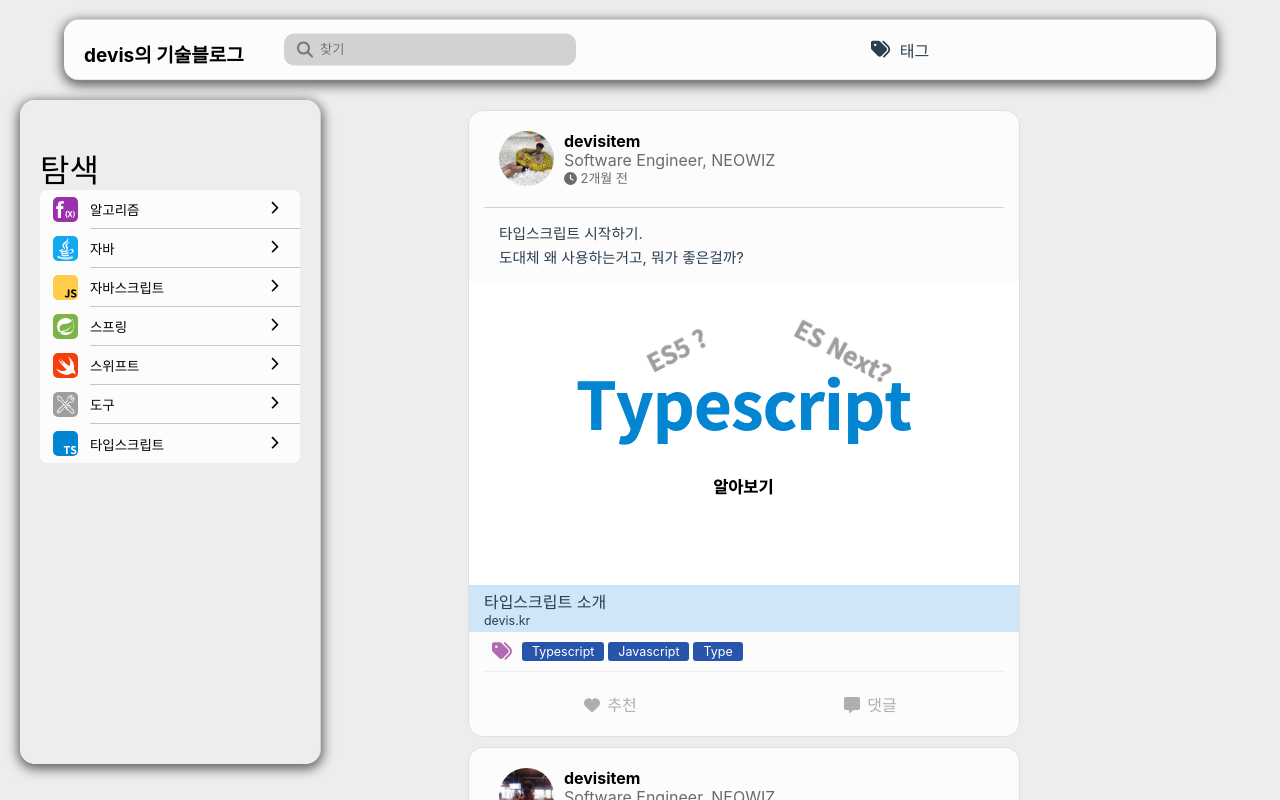
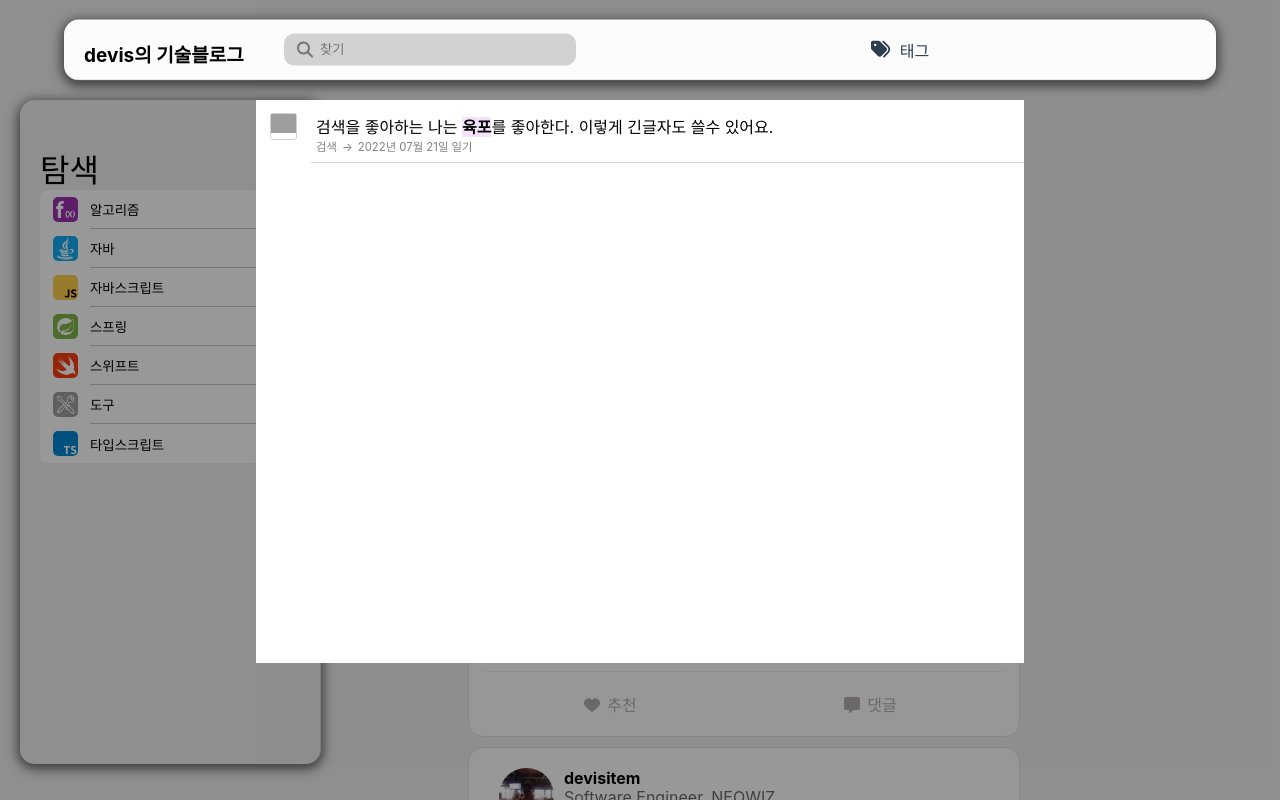
Before and after one commit to mr-alloc/alloc.io, a Nuxt app: page / in a window 1280 px wide. Both pictures are taken after a click on the element 335 px from the left and 49 px from the top of the page. Built offline with nearby package versions, Linux system fonts and the light colour scheme; grey boxes are pictures that could not be loaded; a web font is replaced by a local one.

Commit message:
검색 결과 디자인 수정

```diff
--- a/components/layout/content/MainContent.vue
+++ b/components/layout/content/MainContent.vue
@@ -2,10 +2,10 @@
   <div class="main-content-view" id="main-content-wrapper">
     <nuxt-page class="current-content" :page-key="route.fullPath" />
     <MainFooter />
-    <div class="background" :class="{ active : data.mobileNaviStore.isActive || !searchStatus.isSearchMode }" v-on:click="data.mobileNaviStore.isActive = false">
-      <div v-if="!searchStatus.isSearchMode" class="search-result-area">
+    <div class="background" :class="{ active : data.mobileNaviStore.isActive || searchStatus.isSearchMode }" v-on:click="data.mobileNaviStore.isActive = false">
+      <div v-if="searchStatus.isSearchMode" class="search-result-area">
         <div class="search-result-panel">
-          <div class="search-result-row" v-for="b in [1, 2, 3, 4, 5, 6]">
+          <div class="search-result-row">
             <div class="category-icon-area">
               <span class="category-icon">
                 <img src="@/assets/icon/algorithm.png"/>
@@ -13,16 +13,15 @@
             </div>
             <div class="detected-content-area">
               <ul class="detected-list">
-                <li v-for="a in [1, 2, 3]" class="each-detected-content">
+                <li class="each-detected-content">
                   <div class="result-string">
-                    <span>검색을 좋아하는 나는 <strong>육포</strong>를 좋아한다.</span>
+                    <span>검색을 좋아하는 나는 <em>육포</em>를 좋아한다. 이렇게 긴글자도 쓸수 있어요.</span>
                   </div>
                   <div class="result-breadcrumb">
-                    <span>
-                      검색
-                    <font-awesome-icon :icon="['fas', 'chevron-right']"/>
-                      2022년 07월 21일 일기
-                    </span>
+                    <ul>
+                      <li>검색</li>
+                      <li>2022년 07월 21일 일기</li>
+                    </ul>
                   </div>
                 </li>
               </ul>
@@ -39,7 +38,9 @@ import MainFooter from "@/components/layout/content/MainFooter.vue";
 import { mobileNaviStore } from "@/store";
 import { useRoute } from "#app";
 import {useSearchStatusStore} from "~/store/SearchStatusStore";
+import {onMounted} from "vue";
 const route = useRoute()
+const { $emitter }= useNuxtApp()
 const searchStatus = useSearchStatusStore()
 const components = {
   MainFooter
@@ -50,6 +51,12 @@ const data = {
   route
 }
 
+onMounted(() => {
+
+  $emitter.on('searchText', () => {
+
+  })
+})
 </script>
 
 <style lang="scss">
@@ -127,12 +134,33 @@ const data = {
               list-style: none;
 
               .each-detected-content {
+
                 .result-string {
-                  color: black
+                  color: black;
+
+                  em {
+                    font-style: normal;
+                    background-color: #F3DDFDCC;
+                    font-weight: bold;
+                  }
                 }
+
                 .result-breadcrumb {
                   font-size: 0.71rem;
                   color: #818080;
+
+                  ul {
+                    list-style: none;
+                    li {
+                      display: inline-block;
+
+
+                      &:not(:last-child):after {
+                        padding: 0 5px;
+                        content: '→';
+                      }
+                    }
+                  }
                 }
               }
             }
--- a/components/layout/header/MainHeader.vue
+++ b/components/layout/header/MainHeader.vue
@@ -7,10 +7,9 @@
         </div>
       </nuxt-link>
     </div>
-    <div class="search-box-wrapper" :class="{ 'search-mode' : searchStatusStore.isSearchMode}">
+    <div class="search-box-wrapper" :class="{ 'search-mode' : searchStatusStore.isSearchMode }">
       <div class="search-box"
            v-on:click="methods.activateSearchMode()"
-           v-on:focusout="methods.inactivateSearchMode()"
       >
         <div class="menu-icon-wrapper">
           <span class="menu-icon">
@@ -18,7 +17,10 @@
           </span>
         </div>
         <div class="menu-title">
-          <input type="text" placeholder="찾기">
+          <input type="text" placeholder="찾기"
+                 v-on:input="methods.typeForText($event)"
+                 v-on:focusout="methods.inactivateSearchMode($event)"
+          >
         </div>
       </div>
     </div>
@@ -90,8 +92,8 @@ onMounted(() => {
     const docHeight = body.scrollHeight
     const percent = (100.000 * currentScroll / (docHeight - winHeight)).toFixed(4) + '%'
 
-    const element: HTMLElement = document.querySelector('.app-container .progress-area .progress-bar')!
-    element.style.width = percent
+    // const element: HTMLElement = document.querySelector('.app-container .progress-area .progress-bar')!
+    // element.style.width = percent
 
   })
 
@@ -101,8 +103,13 @@ const methods = {
   activateSearchMode: () => {
     searchStatusStore.searching()
   },
-  inactivateSearchMode: () => {
+  inactivateSearchMode: (e: FocusEvent) => {
+    const input = e.target as HTMLInputElement
+    input.value = ''
     searchStatusStore.cancelSearch()
+  },
+  typeForText: (e: InputEvent) => {
+
   }
 }
 </script>
--- a/core/script/boot.js
+++ b/core/script/boot.js
@@ -8,6 +8,7 @@ const __DOCS__ = '/docs'
 const __FILE_NODE__ = `${__ROOT__}/static/file-node.json`
 const __POSTS__ = `${__ROOT__}/static/posts.json`
 const __KEYS__ = `${__ROOT__}/static/keys.json`
+const __KEYWORD__ = `${__ROOT__}/static/keyword.json`
 const __SITEMAP__ = './public/sitemap.xml'
 
 /* explore with recursive */
--- a/core/script/createSitemap.js
+++ b/core/script/createSitemap.js
@@ -6,10 +6,7 @@ const packageJson = require('../../package.json')
 
 module.exports = () => {
     const links = keys.map(key => {
-        const link = {
-            url: key
-        }
-        return link
+        url: key
     })
     const stream = new SitemapStream({
         hostname: packageJson.domain
```
